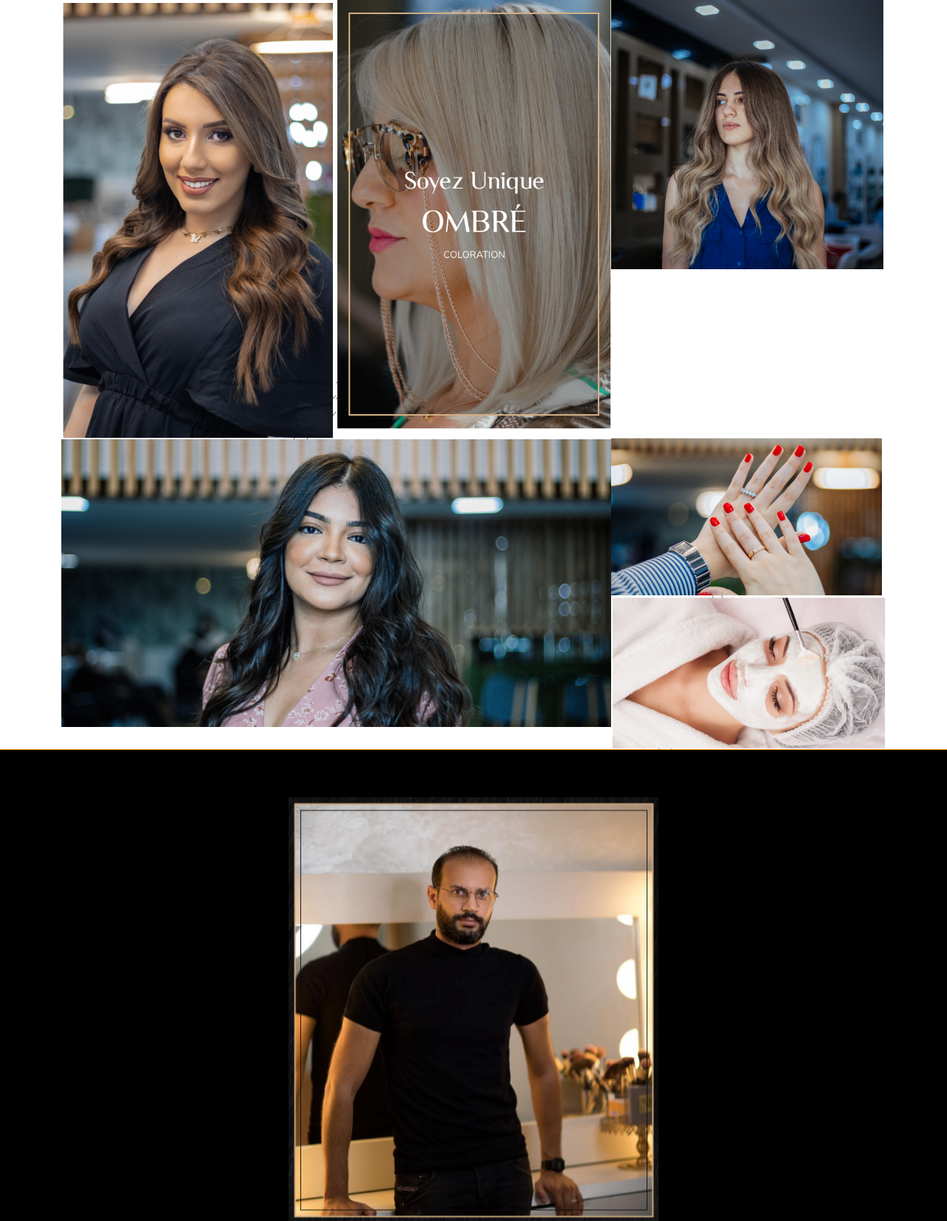
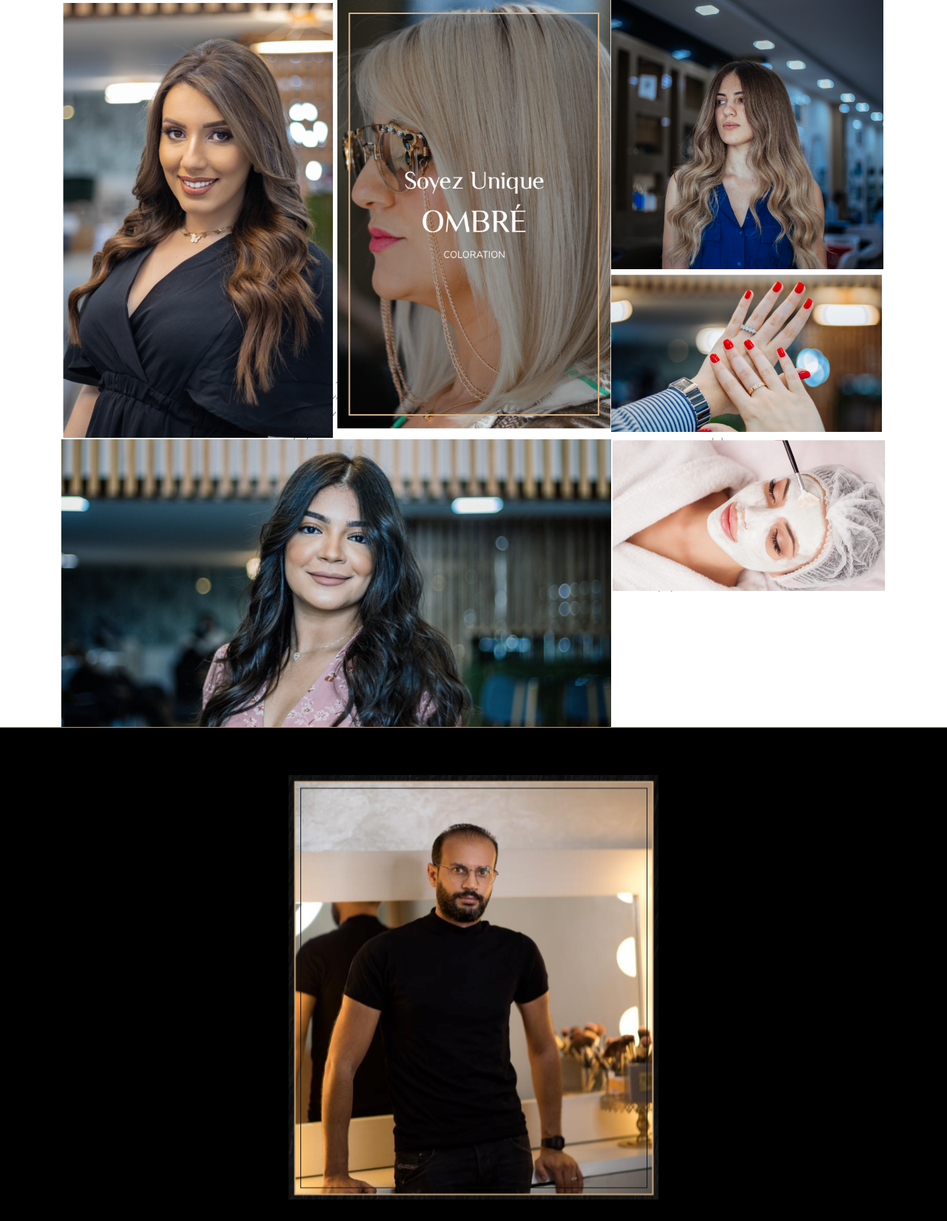
Before and after one commit to lahcen001/salon_zen, a PHP site: page / in a window 1280 px wide. Shown: the part 3227-4878 px from the top of the page at 74% size. Run offline with PHP 8.4, Linux system fonts and the light colour scheme; some libraries are stand-ins or nearby versions.

Commit message:
gallerie grid

```diff
--- a/index.html
+++ b/index.html
@@ -359,7 +359,7 @@
                 <img class="img1 item2" src="./img/gallerie/2.png">
                 <img class="img1 item4" src="./img/gallerie/4.png">
                 <img class="img1 item3" src="./img/gallerie/3.png">
-                <img class="img1 item5" src="./img/gallerie/5.png">
+                 <img class="img1 item5" src="./img/gallerie/5.png">
                 <img class="img1 item6" src="./img/gallerie/6.png">
                 <!-- <img src="./img/gallerie/6.png">
                 <img src="./img/gallerie/3.png">
--- a/style.css
+++ b/style.css
@@ -299,10 +299,7 @@
   /* Create four equal columns that sits next to each other */
   .column {
    display: grid;
-   grid-template-areas:" item1 item2 item4   "
-                       " item3 item3 item5  "
-                       " item3 item3 item6   "
-   ;
+ grid-gap:4gpx;
   }
   .img1{
     max-width: 100%;
@@ -315,14 +312,29 @@
      max-width: 100%;
    }
    .item1{
-     grid-area: item1;
+     grid-column: 1/2;
+     grid-row: span 2;
    }
    .item2{
-    grid-area: item2;
+    grid-column: 2/3;
+    grid-row: span 2;
   }
   .item4{
-    grid-area: item4;
+    grid-column: 3/4;
+    grid-row: span 1;
   }
   .item3{
-    grid-area: item3;
+    grid-column: 1/3;
+    grid-row: span 1;
   }
+  .item5{
+    grid-column: 3/4;
+  }
+  .item5{
+    grid-column: 3/4;
+    grid-row: 2/3;
+  }
+  .item6{
+    grid-column: 3/4;
+    grid-row: 3/4;
+  }
```
